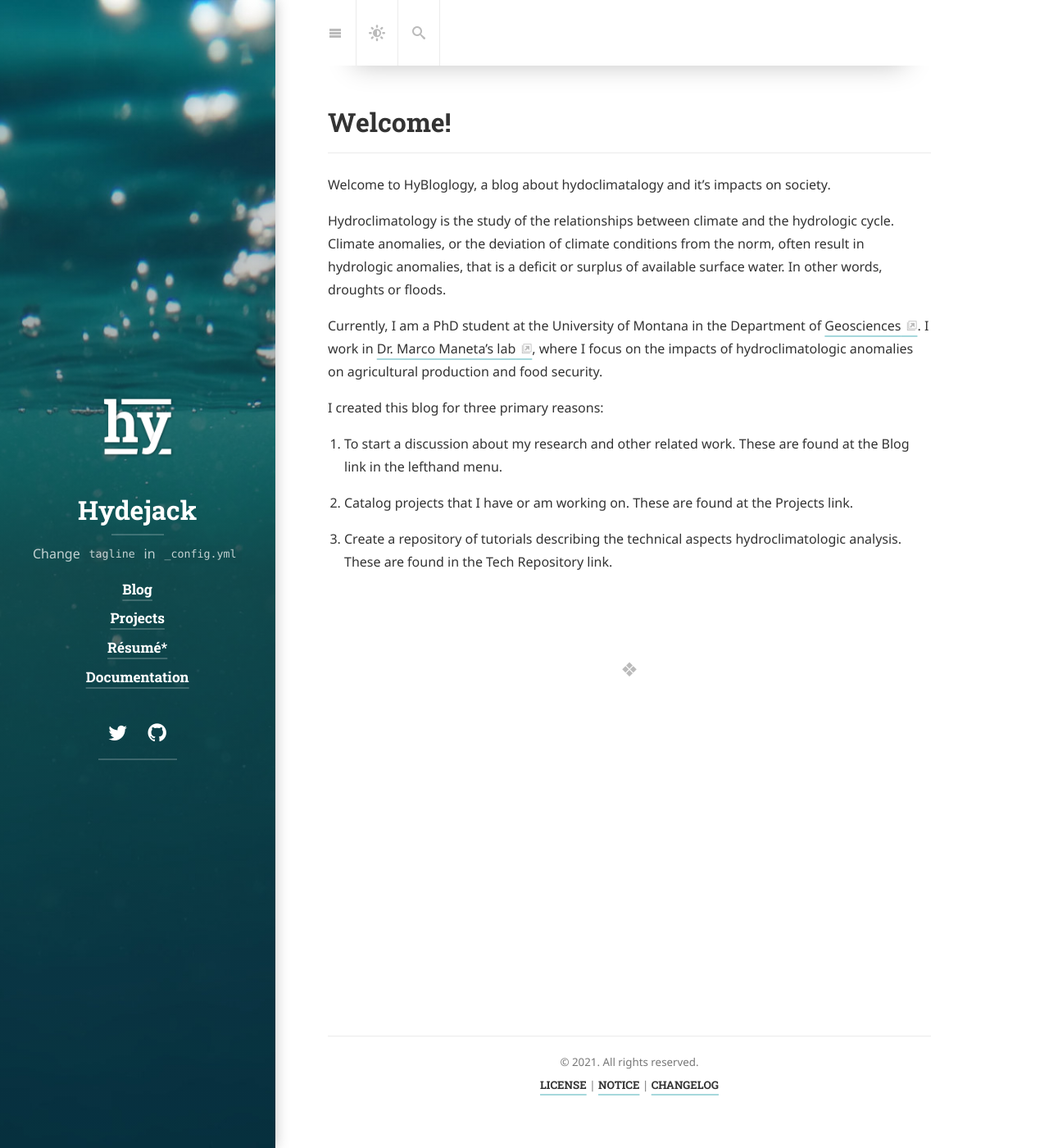
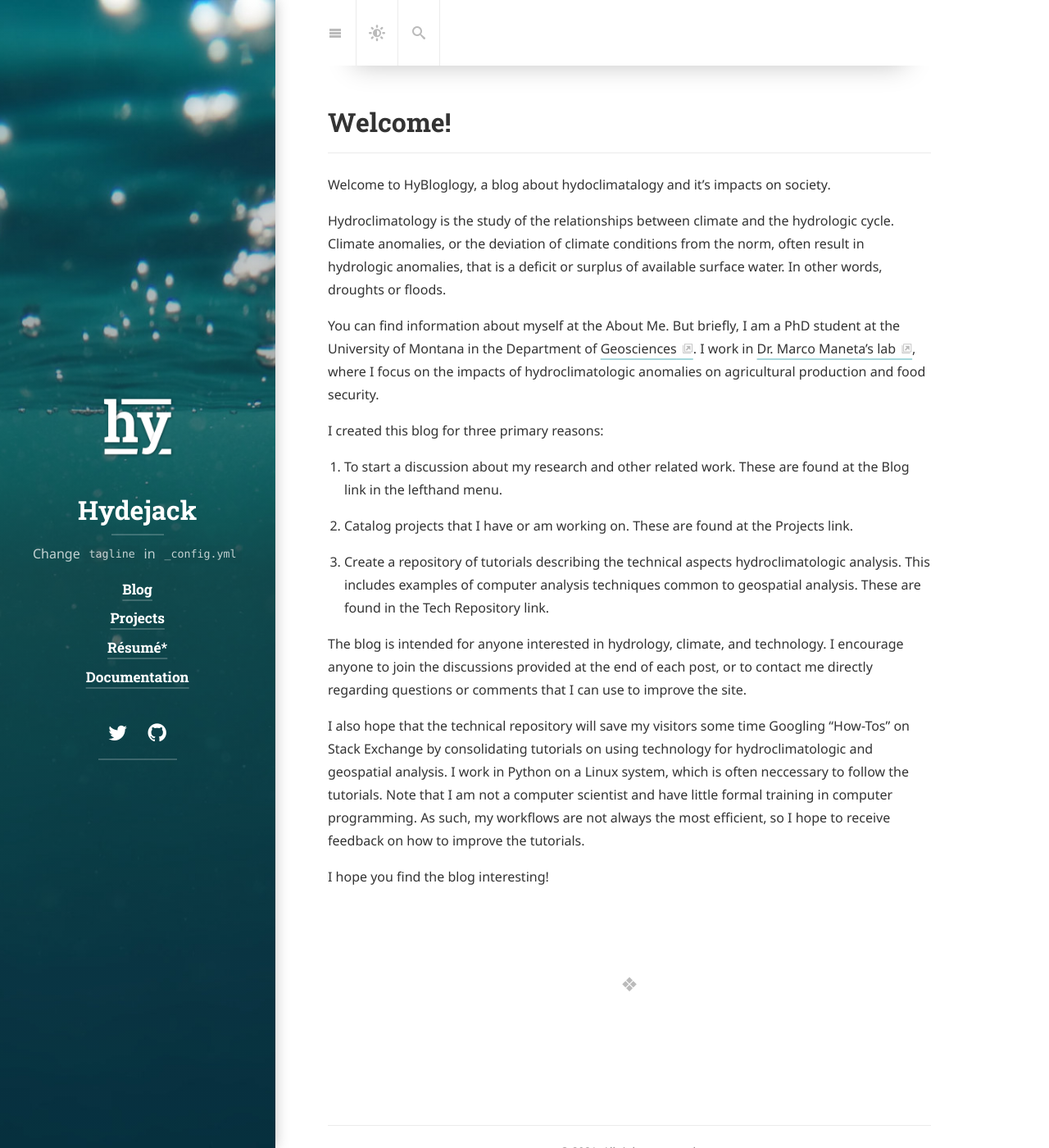
Before and after one commit to pwurst/pwurst.github.io, a Jekyll site: the page built from index.md, in a window 1280 px wide and 1400 px high. Shown: the whole window at 82% size. Built offline with Jekyll 4.4.1, drawn with Linux system fonts in a browser that asks for light colours; cached includes are drawn as plain includes; nearby versions of some CDN libraries; some web fonts are replaced; library files that are not in the unit come from our copies.

Commit message:
worked on index

```diff
--- a/index.md
+++ b/index.md
@@ -9,7 +9,7 @@ Welcome to HyBloglogy, a blog about hydoclimatalogy and it's impacts on society.
 
 Hydroclimatology is the study of the relationships between climate and the hydrologic cycle. Climate anomalies, or the deviation of climate conditions from the norm, often result in hydrologic anomalies, that is a deficit or surplus of available surface water. In other words, droughts or floods.
 
-Currently, I am a PhD student at the University of Montana in the Department of [Geosciences](http://hs.umt.edu/geosciences/). I work in [Dr. Marco Maneta's lab](http://www.umt.edu/hydro-econ-ag/), where I focus on the impacts of hydroclimatologic anomalies on agricultural production and food security.
+You can find information about myself at the About Me. But briefly, I am a PhD student at the University of Montana in the Department of [Geosciences](http://hs.umt.edu/geosciences/). I work in [Dr. Marco Maneta's lab](http://www.umt.edu/hydro-econ-ag/), where I focus on the impacts of hydroclimatologic anomalies on agricultural production and food security.
 
 I created this blog for three primary reasons:
 
@@ -17,9 +17,13 @@ I created this blog for three primary reasons:
 
 2. Catalog projects that I have or am working on. These are found at the Projects link.
 
-3. Create a repository of tutorials describing the technical aspects hydroclimatologic analysis. These are found in the Tech Repository link.
+3. Create a repository of tutorials describing the technical aspects hydroclimatologic analysis. This includes examples of computer analysis techniques common to geospatial analysis. These are found in the Tech Repository link.
 
+The blog is intended for anyone interested in hydrology, climate, and technology. I encourage anyone to join the discussions provided at the end of each post, or to contact me directly regarding questions or comments that I can use to improve the site.
 
+I also hope that the technical repository will save my visitors some time Googling "How-Tos" on Stack Exchange by consolidating tutorials on using technology for hydroclimatologic and geospatial analysis. I work in Python on a Linux system, which is often neccessary to follow the tutorials. Note that I am not a computer scientist and have little formal training in computer programming. As such, my workflows are not always the most efficient, so I hope to receive feedback on how to improve the tutorials.
+
+I hope you find the blog interesting!
 
 
 
```
